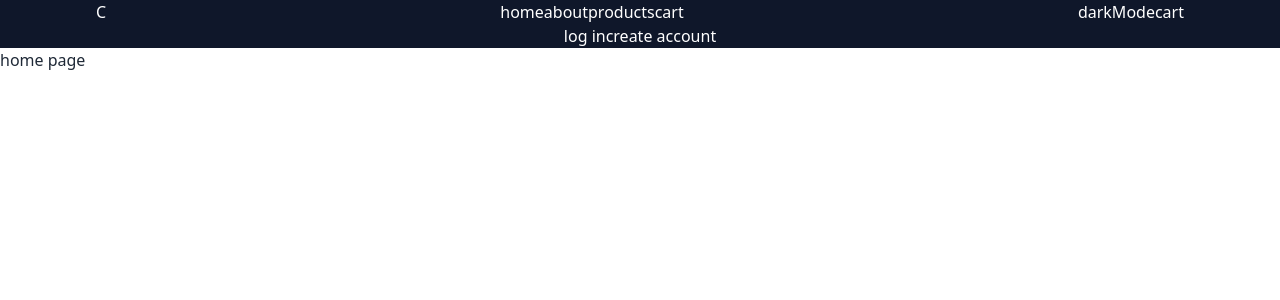
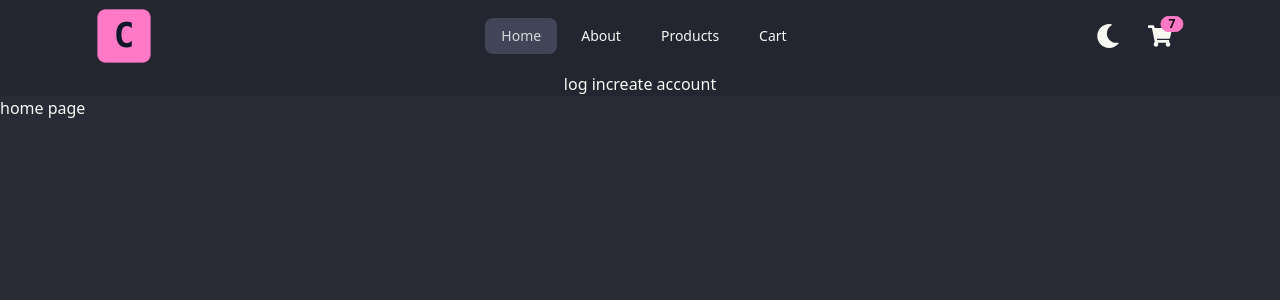
Before and after one commit to Amir2210/comfy-store-frontend, a React (Vite) app: page / in a window 1280 px wide. Shown: the top 300 px of the page. Built offline with nearby package versions, Linux system fonts and the light colour scheme.

Commit message:
Complete the navbar structure

```diff
--- a/package.json
+++ b/package.json
@@ -12,6 +12,7 @@
   "dependencies": {
     "react": "^18.2.0",
     "react-dom": "^18.2.0",
+    "react-icons": "^5.0.1",
     "react-router-dom": "^6.22.3",
     "react-toastify": "^10.0.5"
   },
--- a/src/cmps/Navbar.jsx
+++ b/src/cmps/Navbar.jsx
@@ -1,25 +1,73 @@
-import { Link } from "react-router-dom"
+import { MdSunny } from "react-icons/md"
+import { FaMoon, FaShoppingCart } from "react-icons/fa"
+
+import { useEffect, useState } from 'react'
+import { Link, NavLink } from "react-router-dom"
+
+
+const themes = {
+  dracula: 'dracula',
+  emerald: 'emerald'
+}
+
+function getThemeFromLocal() {
+  return localStorage.getItem('theme') || themes.dracula
+}
 export function Navbar() {
+  const [theme, setTheme] = useState(getThemeFromLocal())
+  function handleTheme() {
+    const { dracula, emerald } = themes
+    const newTheme = theme === dracula ? emerald : dracula
+    setTheme(newTheme)
+  }
+
+  useEffect(() => {
+    document.documentElement.setAttribute('data-theme', theme)
+    localStorage.setItem('theme', theme)
+  }, [theme])
   return (
-    <nav className='bg-slate-900 '>
-      <div className='text-white flex justify-between align-elemets'>
-        <div className=''>
-          <Link>C</Link>
+    <nav className='bg-base-200 '>
+      <div className='navbar align-elemets '>
+        <div className='navbar-start'>
+          <NavLink className='hidden lg:flex text-4xl text-slate-900 font-mono font-bold w-14 h-14 btn btn-primary  justify-center items-center rounded-lg duration-300'>C</NavLink>
+          <div className="dropdown lg:hidden">
+            <div tabIndex={0} role="button" className="btn btn-ghost btn-link">
+              <svg xmlns="http://www.w3.org/2000/svg" className="h-6 w-6" fill="none" viewBox="0 0 24 24" stroke="currentColor"><path strokeLinecap="round" strokeLinejoin="round" strokeWidth="2" d="M4 6h16M4 12h16M4 18h7" /></svg>
+            </div>
+            <ul tabIndex={0} className="menu menu-sm dropdown-content mt-3 z-[1] p-2 shadow bg-base-100 rounded-box w-52">
+              <li><NavLink to={`/`}>home</NavLink></li>
+              <li><NavLink to={`/about`}>about</NavLink></li>
+              <li><NavLink to={`/products`}>products</NavLink></li>
+              <li><NavLink to={`/cart`}>cart</NavLink></li>
+            </ul>
+          </div>
         </div>
-        <div>
-          <Link to={`/`}>home</Link>
-          <Link to={`/about`}>about</Link>
-          <Link to={`/products`}>products</Link>
-          <Link to={`/cart`}>cart</Link>
+        <div className='navbar-center hidden lg:flex '>
+          <ul className='menu menu-horizontal '>
+            <li><NavLink className='capitalize ml-2' to={`/`}>home</NavLink></li>
+            <li><NavLink className='capitalize ml-2' to={`/about`}>about</NavLink></li>
+            <li><NavLink className='capitalize ml-2' to={`/products`}>products</NavLink></li>
+            <li><NavLink className='capitalize ml-2' to={`/cart`}>cart</NavLink></li>
+          </ul>
         </div>
-        <div>
-          <button>darkMode</button>
-          <Link to={`/cart`}>cart</Link>
+        <div className='navbar-end'>
+          {/* <button>darkMode</button> */}
+          <label className='swap swap-rotate'>
+            <input type="checkbox" onChange={handleTheme} />
+            <MdSunny className='swap-on h-6 w-6 ' />
+            <FaMoon className='swap-off h-6 w-6 ' />
+          </label>
+          <NavLink className='btn btn-ghost btn-circle btn-md ml-4' to={`/cart`}>
+            <div className='indicator'>
+              <FaShoppingCart className='h-6 w-6' />
+              <span className='badge badge-sm badge-primary indicator-item'>7</span>
+            </div>
+          </NavLink>
         </div>
       </div>
-      <div className='text-white text-center'>
-        <Link to={`/login`}>log in</Link>
-        <Link to={`/createUser`}>create account</Link>
+      <div className=' text-center'>
+        <NavLink to={`/login`}>log in</NavLink>
+        <NavLink to={`/createUser`}>create account</NavLink>
       </div>
     </nav>
   )
--- a/tailwind.config.js
+++ b/tailwind.config.js
@@ -8,4 +8,40 @@ export default {
     extend: {},
   },
   plugins: [require("@tailwindcss/typography"), require("daisyui")],
+  daisyui: {
+    themes: [
+      "light",
+      "dark",
+      "cupcake",
+      "bumblebee",
+      "emerald",
+      "corporate",
+      "synthwave",
+      "retro",
+      "cyberpunk",
+      "valentine",
+      "halloween",
+      "garden",
+      "forest",
+      "aqua",
+      "lofi",
+      "pastel",
+      "fantasy",
+      "wireframe",
+      "black",
+      "luxury",
+      "dracula",
+      "cmyk",
+      "autumn",
+      "business",
+      "acid",
+      "lemonade",
+      "night",
+      "coffee",
+      "winter",
+      "dim",
+      "nord",
+      "sunset",
+    ],
+  }
 }
```
Also changed, not shown: 1 other file (tests, documents, lock files or other folders).
